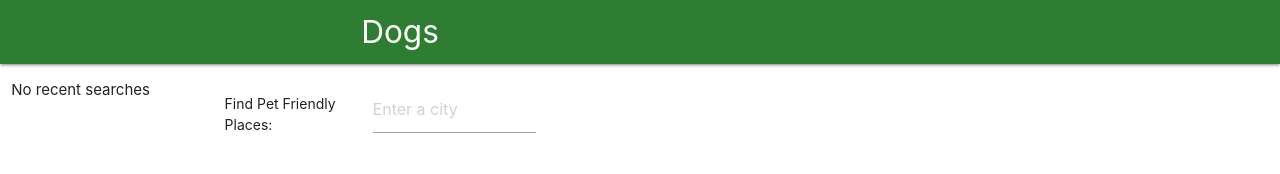
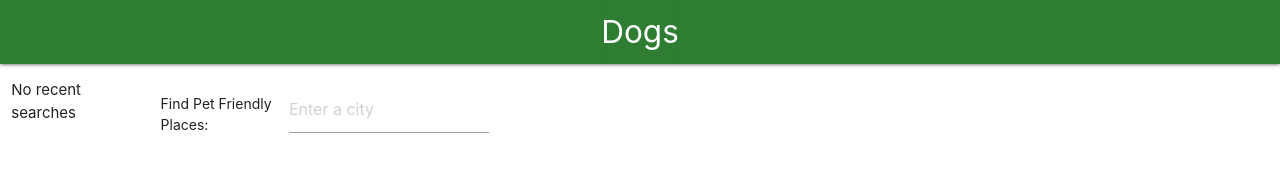
Before and after one commit to danielledaley2196/DOGS, a plain HTML site: page index.html in a window 1280 px wide. Drawn offline with nearby package versions, Linux system fonts and the light colour scheme; some packages are replaced by stand-ins of ours; no server answers.

Commit message:
added container and style changes

```diff
--- a/index.html
+++ b/index.html
@@ -29,7 +29,7 @@
 
     <ul class="sidenav" id="theHamburger"></ul>
     <!--Put search bar here for mobile, when not mobile it is in the nav-->
-    <div class="theBigPicture">
+    <div class="theBigPicture container">
       <div class="row">
         <div class="col l2 hide-on-med-and-down" id="theSideBar">
           <ul id="popularPlaces"></ul>
--- a/style.css
+++ b/style.css
@@ -1,7 +1,9 @@
-
-  body {
-    padding: 0 !important;
-  }
+html,body {
+  width: 100%;
+  margin: 0px;
+  padding: 0px;
+  overflow-x: hidden;
+}
   table {
     font-size: 12px;
   }
@@ -17,6 +19,7 @@
     top: 0;
     width: 440px;
     z-index: 1;
+    margin: 0px;
   }
   #map {
     margin-top: 40px;
@@ -107,6 +110,15 @@
     font-size: 20px;
     margin-left: 20px;
   }
-  div.nav-wrapper {
-    width: 100vh;
+  .container {
+    margin: 0;
   }
+  .theBigPicture {
+    margin: 0px;
+  }
+#autocomplete {
+  width: 200px;
+}
+td.placeIcon {
+  width: 40px;
+}
```
